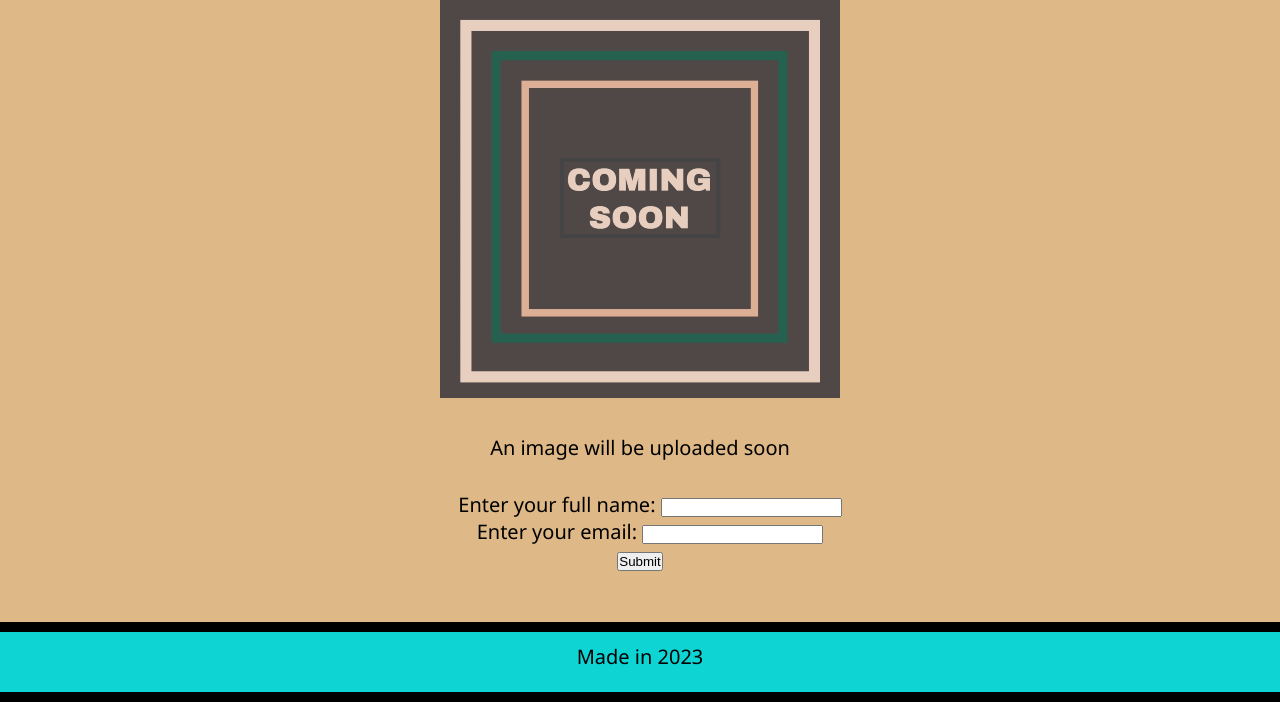
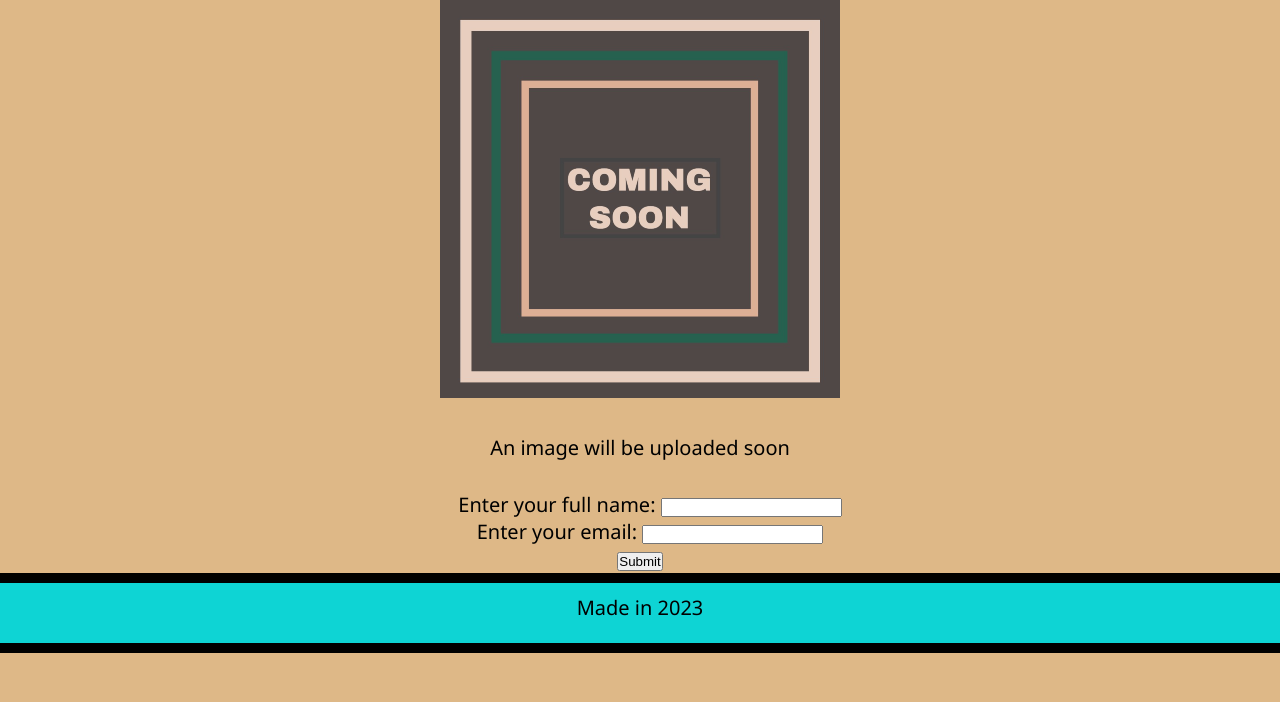
Before and after one commit to jb1756/Mini-Project-Landing-Page_RUT, a plain HTML site: page index.html in a window 1280 px wide. Shown: the part 147-849 px from the top of the page. After the commit the page ends 800 px from the top, so only its background shows below. Drawn offline with Linux system fonts and the light colour scheme.

Commit message:
Changes in CSS

```diff
--- a/styles.css
+++ b/styles.css
@@ -25,8 +25,7 @@ header{
 }
 
 footer {
-    positon: absolute;
-    margin-top: 0;
+    position:fixed;
     bottom:0;
     border-top: 10px solid;
     border-bottom: 10px solid;
```
